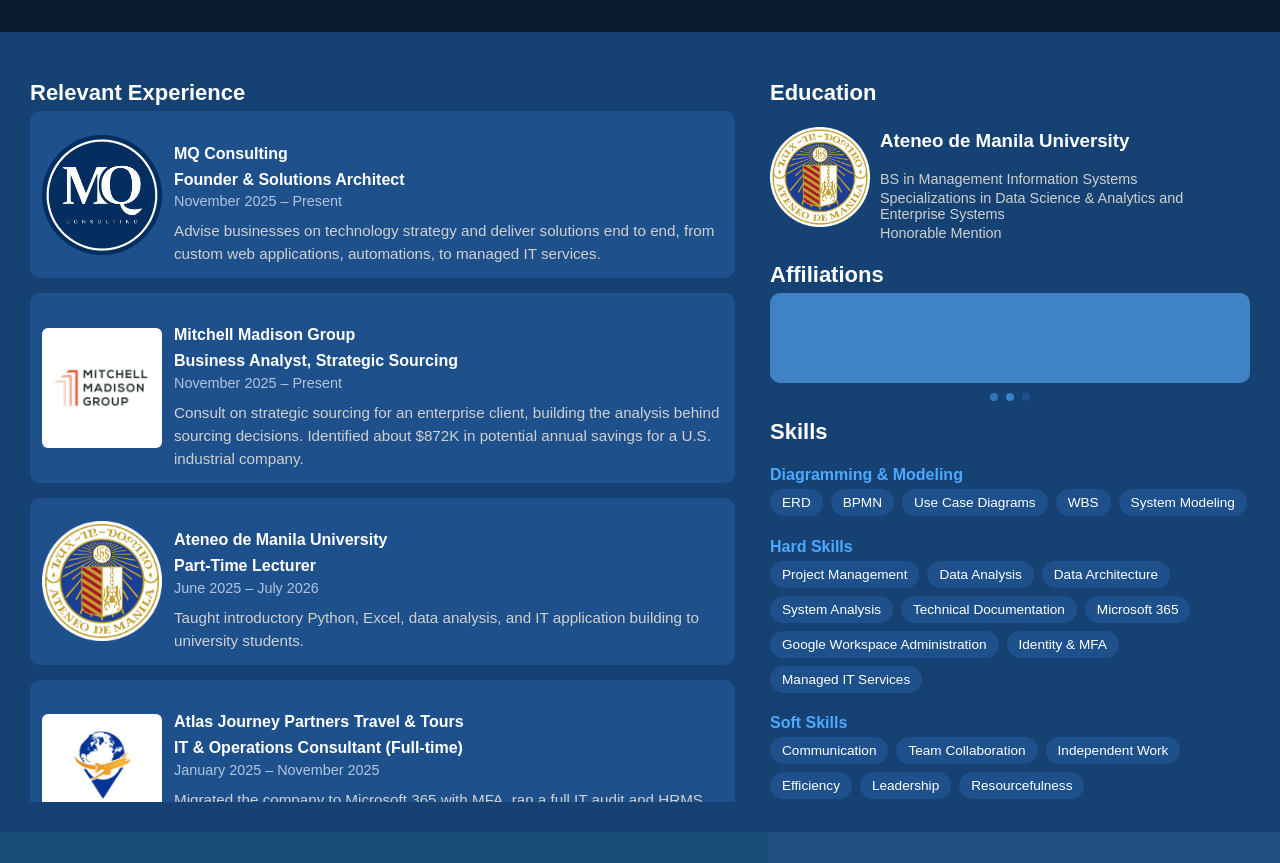
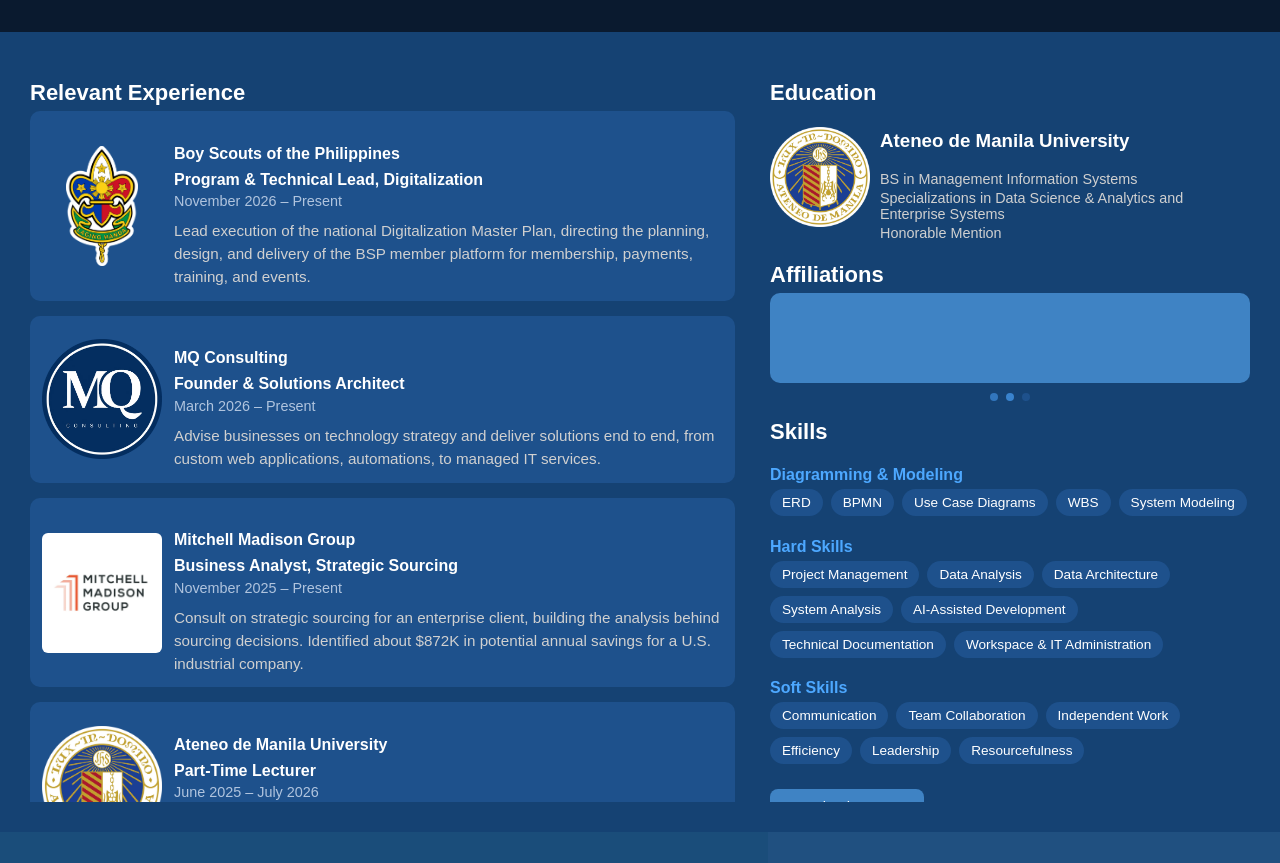
Before and after one commit to kurtmq/kurtmq.github.io, a plain HTML site: page index.html in a window 1280 px wide. Shown: the part 820-1683 px from the top of the page. Drawn offline with Linux system fonts and the light colour scheme.

Commit message:
Update experience, skills, and resume link
- Add BSP Program & Technical Lead (Nov 2026 – Present) as top role
- Set MQ Consulting start to March 2026
- Add AI-Assisted Development; merge IT admin tags into one
- Point Download Resume to the new Drive file

Co-Authored-By: Claude Opus 5.5 <noreply@anthropic.com>

```diff
--- a/index.html
+++ b/index.html
@@ -163,19 +163,34 @@
                     <!-- Experience 1 -->
                     <div class="experience-card">
                         <div class="exp-logo">
+                            <img src="images/Logos/bsp.webp" alt="Boy Scouts of the Philippines">
+                        </div>
+                        <div class="exp-details">
+                            <h4>Boy Scouts of the Philippines</h4>
+                            <div class="role"><strong>Program & Technical Lead, Digitalization</strong></div>
+                            <div class="time-period">November 2026 – Present</div>
+                            <div class="description">
+                                Lead execution of the national Digitalization Master Plan, directing the planning, design, and delivery of the BSP member platform for membership, payments, training, and events.
+                            </div>
+                        </div>
+                    </div>
+
+                    <!-- Experience 2 -->
+                    <div class="experience-card">
+                        <div class="exp-logo">
                             <img src="images/Logos/mq.webp" alt="MQ Consulting">
                         </div>
                         <div class="exp-details">
                             <h4>MQ Consulting</h4>
                             <div class="role"><strong>Founder & Solutions Architect</strong></div>
-                            <div class="time-period">November 2025 – Present</div>
+                            <div class="time-period">March 2026 – Present</div>
                             <div class="description">
                                 Advise businesses on technology strategy and deliver solutions end to end, from custom web applications, automations, to managed IT services.
                             </div>
                         </div>
                     </div>
 
-                    <!-- Experience 2 -->
+                    <!-- Experience 3 -->
                     <div class="experience-card">
                         <div class="exp-logo">
                             <img src="images/Logos/mmg.webp" alt="Mitchell Madison Group">
@@ -190,7 +205,7 @@
                         </div>
                     </div>
 
-                    <!-- Experience 3 -->
+                    <!-- Experience 4 -->
                     <div class="experience-card">
                         <div class="exp-logo">
                             <img src="images/Logos/admu.webp" alt="Ateneo de Manila University">
@@ -205,7 +220,7 @@
                         </div>
                     </div>
 
-                    <!-- Experience 4 -->
+                    <!-- Experience 5 -->
                     <div class="experience-card">
                         <div class="exp-logo">
                             <img src="images/Logos/atlas.webp" alt="Atlas Journey Partners Travel & Tours">
@@ -220,7 +235,7 @@
                         </div>
                     </div>
 
-                    <!-- Experience 5 -->
+                    <!-- Experience 6 -->
                     <div class="experience-card">
                         <div class="exp-logo">
                             <img src="images/Logos/craftmate.webp" alt="Craftmate">
@@ -235,7 +250,7 @@
                         </div>
                     </div>
 
-                    <!-- Experience 6 -->
+                    <!-- Experience 7 -->
                     <div class="experience-card">
                         <div class="exp-logo">
                             <img src="images/Logos/athena.webp" alt="Athena Pharma Consulting">
@@ -250,7 +265,7 @@
                         </div>
                     </div>
 
-                    <!-- Experience 7 -->
+                    <!-- Experience 8 -->
                     <div class="experience-card">
                         <div class="exp-logo">
                             <img src="images/Logos/msci.webp" alt="MSCI">
@@ -265,20 +280,6 @@
                         </div>
                     </div>
 
-                    <!-- Experience 8 -->
-                    <div class="experience-card">
-                        <div class="exp-logo">
-                            <img src="images/Logos/bsp.webp" alt="Boy Scouts of the Philippines">
-                        </div>
-                        <div class="exp-details">
-                            <h4>Boy Scouts of the Philippines</h4>
-                            <div class="role"><strong>Project Coordinator/Developer (Project-based)</strong></div>
-                            <div class="time-period">June 2023 – May 2024</div>
-                            <div class="description">
-                                Built a full-stack membership registration system (Django, relational database design) for a national organization.
-                            </div>
-                        </div>
-                    </div>
                 </div>
             </div>
 
@@ -367,11 +368,9 @@
                             <span class="skill-tag">Data Analysis</span>
                             <span class="skill-tag">Data Architecture</span>
                             <span class="skill-tag">System Analysis</span>
+                            <span class="skill-tag">AI-Assisted Development</span>
                             <span class="skill-tag">Technical Documentation</span>
-                            <span class="skill-tag">Microsoft 365</span>
-                            <span class="skill-tag">Google Workspace Administration</span>
-                            <span class="skill-tag">Identity & MFA</span>
-                            <span class="skill-tag">Managed IT Services</span>
+                            <span class="skill-tag">Workspace & IT Administration</span>
                         </div>
                     </div>
                     <div class="skill-category">
@@ -389,7 +388,7 @@
 
                 <!-- Buttons -->
                 <div class="action-buttons">
-                    <a href="https://drive.google.com/file/d/1PR7MFB8URcePD-lIVMqBycYrWNi-M0-L/view?usp=sharing" target="_blank" class="btn">Download Resume</a>
+                    <a href="https://drive.google.com/file/d/12CT_49O7WhcKBMjr_i5RctdiGore0V2c/view?usp=sharing" target="_blank" class="btn">Download Resume</a>
                     <button class="btn" onclick="document.getElementById('projects').scrollIntoView({ behavior: 'smooth' });" hidden>
                         View Projects
                     </button>
```
